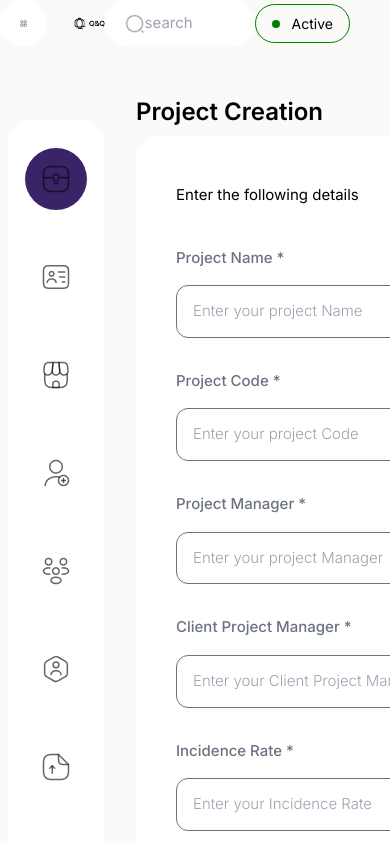
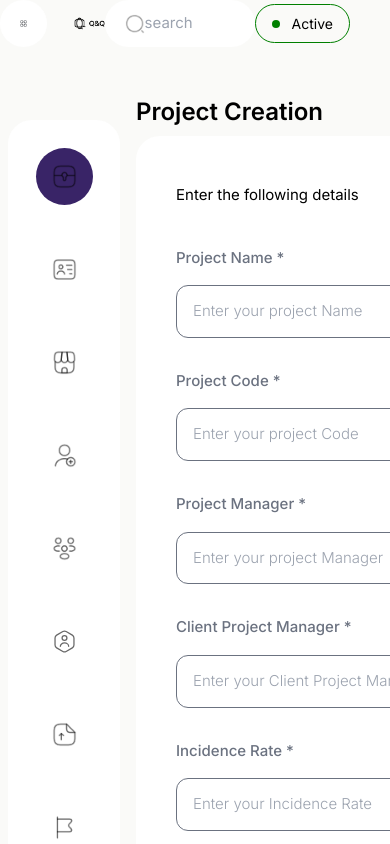
Before and after one commit to Asif-28/PMT, a Next.js app: page / in a window 390 px wide. Shown: the top 844 px of the page. Built offline with nearby package versions, Linux system fonts and the light colour scheme.

Commit message:
mobile view

```diff
--- a/src/components/sidebar/Sidebar.tsx
+++ b/src/components/sidebar/Sidebar.tsx
@@ -55,7 +55,7 @@ const Sidebar = () => {
   ];
 
   return (
-    <main className="section flex gap-8  ">
+    <main className="section flex gap-4 sm:gap-8  ">
       <div className="hidden sm:block bg-[#fff] w-72 rounded-3xl py-6 mt-12 ">
         {data.map((item) => (
           <div
@@ -84,7 +84,7 @@ const Sidebar = () => {
           </div>
         ))}
       </div>
-      <div className="sm:hidden bg-[#fff] w-36 rounded-3xl py-4 mt-6 ml-2 ">
+      <div className="sm:hidden bg-[#fff] min-w-28 rounded-3xl py-4 mt-6 ml-2 ">
         {data.map((item) => (
           <div
             className={`cursor-pointer mb-3 py-3 flex items-center justify-center  mx-auto w-24 `}
@@ -92,15 +92,15 @@ const Sidebar = () => {
             onClick={() => setSelectedItemId(item.id)}
           >
             <div
-              className={`cursor-pointer rounded-full px-4  py-4  flex justify-center items-center ${
+              className={`cursor-pointer rounded-full px-4  py-[1rem]  flex justify-center items-center ${
                 item.id === selectedItemId
                   ? "bg-[#392467] rounded-full text-white "
                   : ""
               }`}
             >
               <Image
-                height={30}
-                width={30}
+                height={25}
+                width={25}
                 src={`/${item.img}`}
                 alt="image-portfolio"
                 className=""
```
